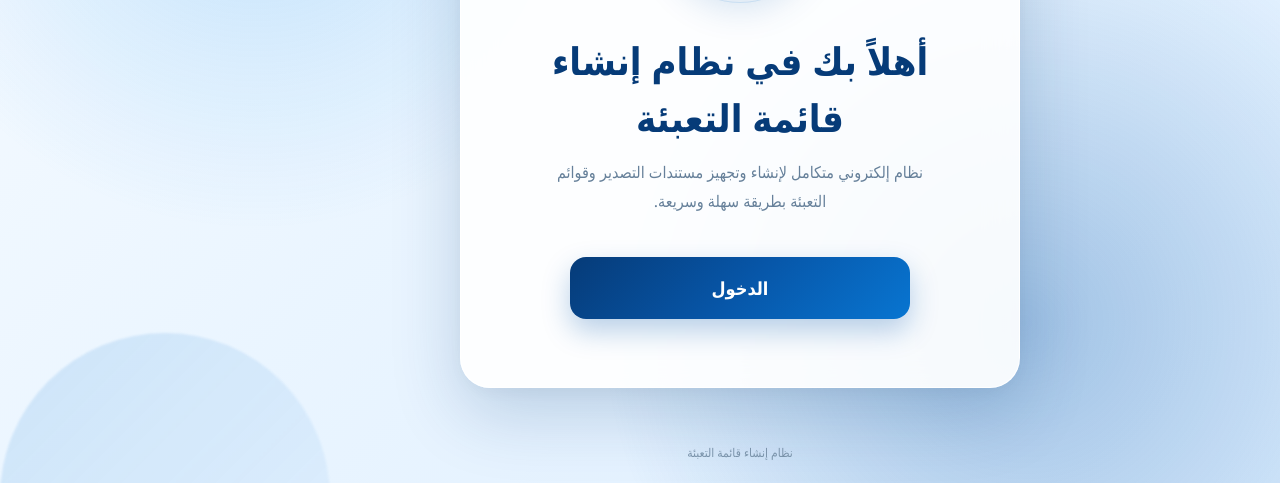
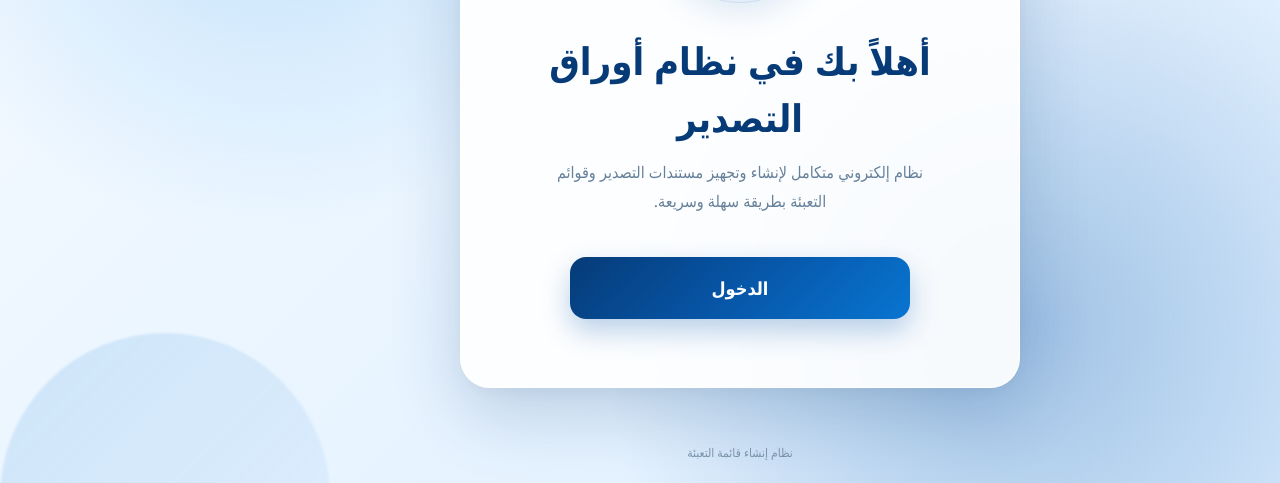
Before and after one commit to abadi4480/PACKING-LIST, a plain HTML site: page index.html in a window 1280 px wide. Shown: the part 317-800 px from the top of the page. Drawn offline with Linux system fonts and the light colour scheme.

Commit message:
Update index.html

```diff
--- a/index.html
+++ b/index.html
@@ -483,7 +483,7 @@
 
             <!-- العنوان -->
             <h1 class="welcome-title">
-                أهلاً بك في نظام إنشاء قائمة التعبئة
+                أهلاً بك في نظام أوراق التصدير
             </h1>
 
 
```
